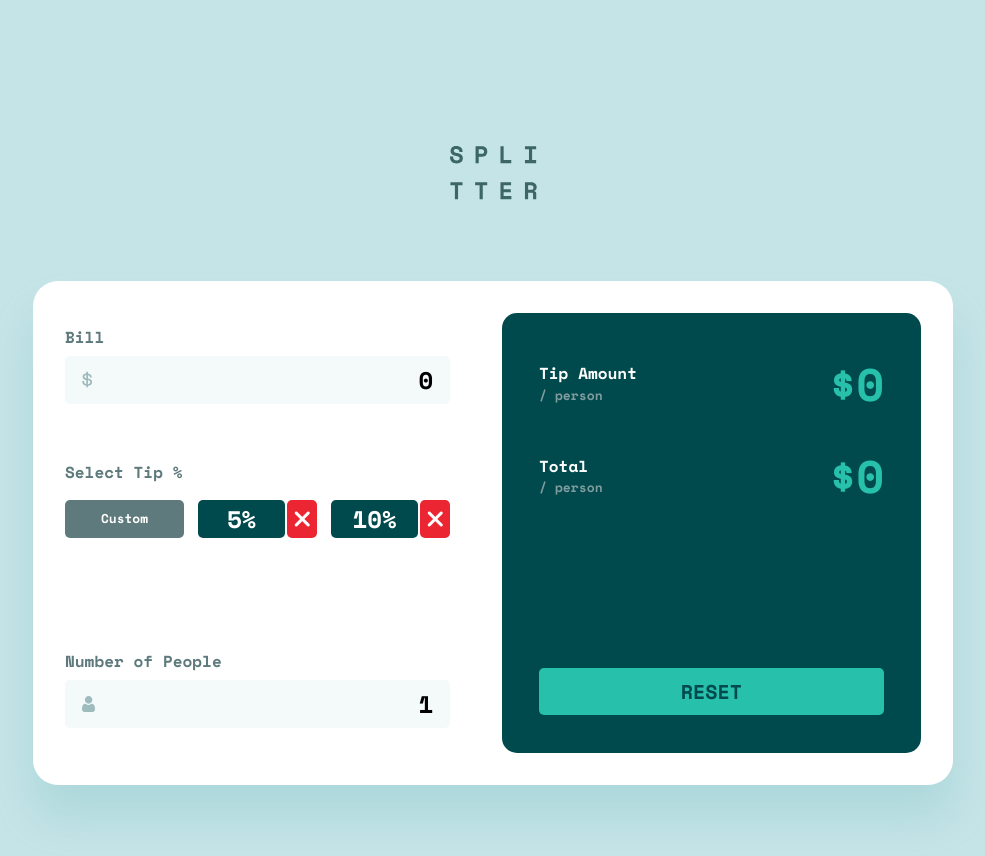
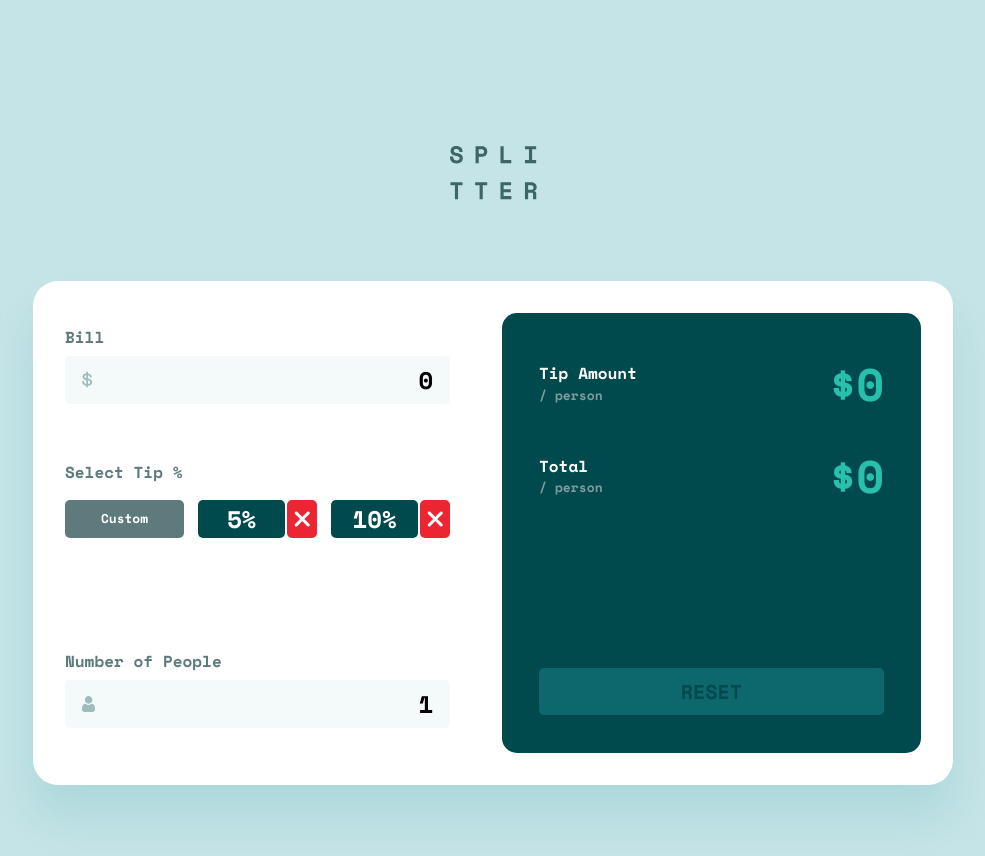
Before and after one commit to hirohiro2255/tip-calculator, a Svelte app: page / in a window 1280 px wide. Shown: the top 856 px of the page, without its empty margins (147-1132 px from the left). Built offline with nearby package versions, Linux system fonts and the light colour scheme.

Commit message:
Make some tweaks and create an another screenshot for desktop

```diff
--- a/src/components/OutputGroup.svelte
+++ b/src/components/OutputGroup.svelte
@@ -9,6 +9,7 @@
 
   $: tipAmount = (bill * (selectedTip / 100)) / people;
   $: totalAmount = bill / people;
+  $: isEmpty = bill <= 0 || people <= 0;
 
   function resetButton() {
     dispatch('resetButton');
@@ -24,7 +25,10 @@
           <p class="person">/ person</p>
         </div>
         <h4 class="tip-amount">
-          ${isNaN(tipAmount) || !isFinite(tipAmount) || tipAmount <= 0
+          ${isEmpty ||
+          isNaN(tipAmount) ||
+          !isFinite(tipAmount) ||
+          tipAmount <= 0
             ? 0
             : tipAmount.toFixed(2)}
         </h4>
@@ -36,14 +40,19 @@
           <p class="person">/ person</p>
         </div>
         <h4 class="total-amount">
-          ${isNaN(totalAmount) || !isFinite(totalAmount) || totalAmount <= 0
+          ${isEmpty ||
+          isNaN(totalAmount) ||
+          !isFinite(totalAmount) ||
+          totalAmount <= 0
             ? 0
             : totalAmount.toFixed(2)}
         </h4>
       </div>
     </div>
 
-    <button on:click={resetButton} class="reset-button">RESET</button>
+    <button disabled={isEmpty} on:click={resetButton} class="reset-button"
+      >RESET</button
+    >
   </div>
 </section>
 
@@ -113,6 +122,11 @@
     border-style: none;
     border-radius: 5px;
   }
+  .reset-button:disabled,
+  .reset-button[disabled] {
+    background-color: hsla(183, 78%, 24%, 1);
+    color: hsla(183, 100%, 15%, 1);
+  }
 
   @media screen and (min-width: 768px) {
     .output-group {
```
Also changed, not shown: screenshots/tip-calculator-desktop2.png (added), 1 other file (tests, documents, lock files or other folders).
